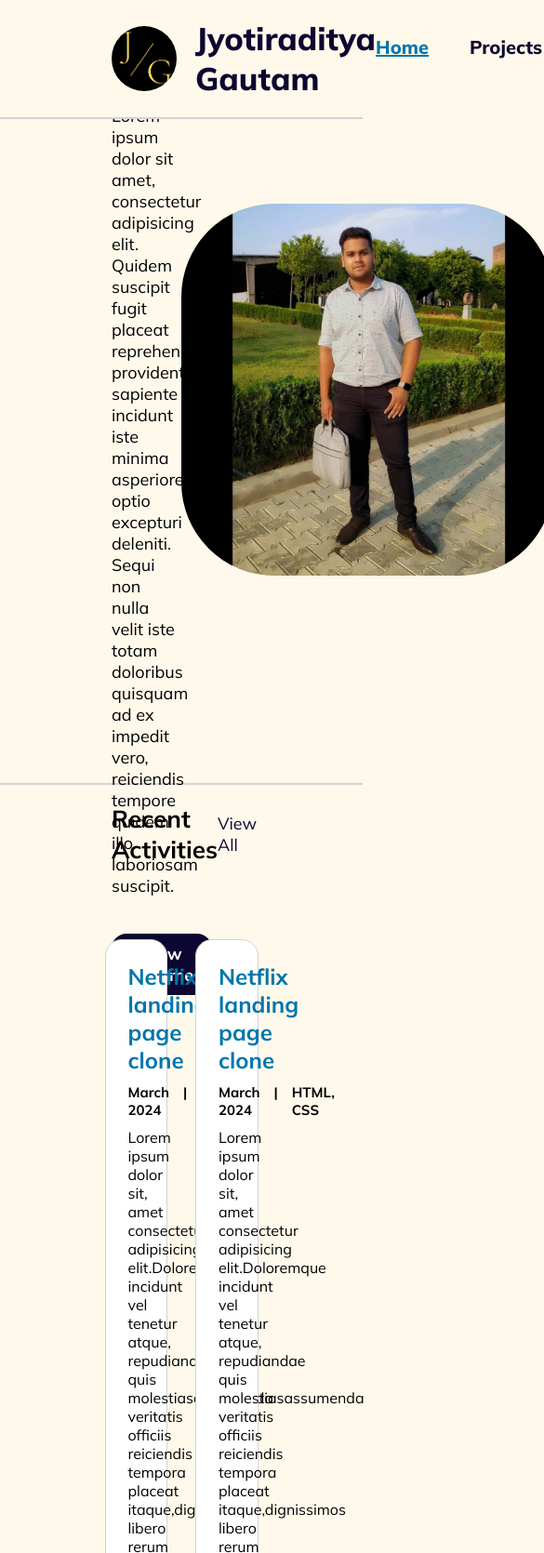
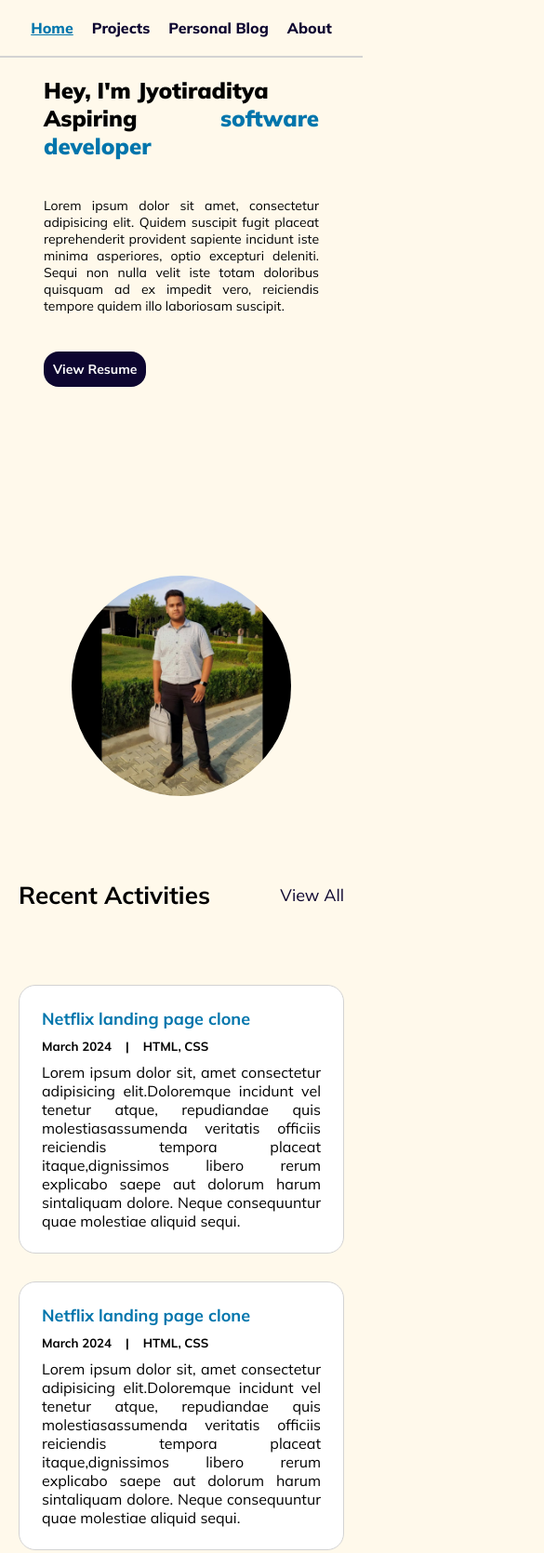
Before and after one commit to Jyotir-1924/html-css-portfolio, a plain HTML site: page index.html in a window 390 px wide. Shown: the top 1670 px of the page at 93% size, 585 px wide, since content can reach past the window. Drawn offline with Linux system fonts and the light colour scheme.

Commit message:
Ready for debugging

```diff
--- a/index.html
+++ b/index.html
@@ -37,7 +37,7 @@
             </button>
         </div>
         <div class="desc-img">
-            <img src="/assets/self.jpg" alt="">
+            <img src="/assets/self.jpg" alt="" class="self-img">
         </div>
     </main>
     <div class="seperator">
--- a/style.css
+++ b/style.css
@@ -156,6 +156,9 @@ main{
 .seperator,.project-container{
     padding: 20px 120px;
 }
+.project-container-projectpage{
+    padding: 40px 120px;
+}
 .seperator{
     display: flex;
     align-items: center;
@@ -169,6 +172,10 @@ main{
 }
 
 .project-container img{
+    width: 320px;
+    border-radius: 12px;
+}
+.project-container-projectpage img{
     width: 320px;
     border-radius: 12px;
 }
@@ -208,7 +215,6 @@ main{
 }
 .socials{
     border-top: 2px solid lightgray;
-
     display: flex;
     flex-direction: column;
     align-items: center;
@@ -347,3 +353,162 @@ main{
 .blog-share-icons:hover{
     fill: #0075ac;
 }
+
+/* Responsive queries */
+
+@media screen and (max-width:1400px) {
+    nav{
+        padding: 20px 80px;
+        font-size: 18px;
+    }
+    main{
+        padding: 0px 80px;
+    }
+    .info h1{
+        font-size: 36px;
+    }
+    .seperator,.project-container,.project-container-projectpage{
+        padding: 20px 80px;
+    }
+    .recent{
+        padding: 40px 80px;
+    }
+}
+@media screen and (max-width:1200px) {
+    nav{
+        padding: 20px 40px;
+        font-size: 16px;
+    }
+    nav .nav-name{
+        font-size: 20px;
+    }
+    .logo{
+        height: 40px;
+    }
+    .info{
+        width: 60%;
+        text-align: justify;
+    }
+    .info h1{
+        font-size: 36px;
+    }
+    .info p{
+        font-size: 16px;
+    }
+    .desc-img img{
+        width: 300px;
+        border-radius: 25%;
+    }
+    main{
+        padding: 0px 40px;
+    }
+    .seperator,.project-container,.project-container-projectpage{
+        padding: 20px 40px;
+    }
+    .recent{
+        padding: 40px 40px;
+    }
+    .project-desc p{
+        width: 100%;
+        text-align: justify                      ;
+    }
+}
+@media screen and (max-width:936px) {
+    nav{
+        padding: 20px 20px;
+        font-size: 16px;
+    }
+    nav .nav-name{
+        font-size: 16px;
+    }
+    .nav-items{
+        gap: 20px;
+    }
+    .logo{
+        height: 40px;
+    }
+    .info{
+        width: 60%;
+        text-align: justify;
+    }
+    .info h1{
+        font-size: 26px;
+    }
+    .info p{
+        font-size: 14px;
+    }
+    .desc-img img{
+        width: 250px;
+        border-radius: 40%;
+    }
+    main{
+        padding: 0px 20px;
+    }
+    .seperator,.project-container,.project-container-projectpage{
+        padding: 20px 20px;
+    }
+    .recent{
+        padding: 40px 20px;
+    }
+    .project-desc p{
+        width: 100%;
+        text-align: justify                      ;
+    }
+    .resume-btn{
+        padding: 10px 10px;
+        font-size: 14px;
+    }
+    .post-content h3,.blog-content h3{
+        font-size: 18px;
+        margin-bottom: 10px;
+    }
+    .details{
+        font-size: 16px;
+    }
+    .project-content{
+        flex-direction: column;
+    }
+    .project-content img{
+        width: 100%;
+    }
+}
+@media screen and (max-width:680px){
+    .logo,.nav-name{
+        display: none;
+    }
+    nav{
+        justify-content: center;
+        position: static;
+    }
+    main{
+        margin: 10px 0px;
+        padding: 10px;
+        flex-direction: column;
+    }
+    .info{
+        width: 80%;
+    }
+    .info h1{
+        font-size: 24px;
+    }
+    .desc-img{
+        width: 80%;
+        margin-bottom: 50px;
+        display: flex;
+        align-items: center;
+        justify-content: space-evenly;
+    }
+    .desc-img img{
+        width: 80%;
+        border-radius: 50%;
+    }
+    .posts{
+        flex-direction: column;
+    }
+    .post-content{
+        width: 100%;
+    }
+    main{
+        border: none;
+    }
+}
```
Also changed, not shown: about.html (+0 -3 lines), projects.html (+1 -1 lines).
